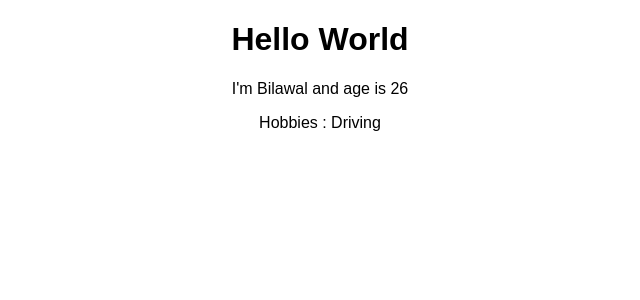
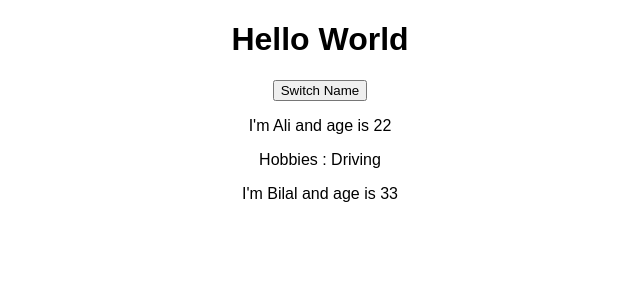
Before and after one commit to bilawal-liaqat/react_my_app, a React (Create React App) app: page / in a window 1280 px wide. Shown: the top 300 px of the page, without its empty margins (320-960 px from the left). Built offline with nearby package versions, Linux system fonts and the light colour scheme.

Commit message:
Using State

```diff
--- a/src/App.js
+++ b/src/App.js
@@ -7,11 +7,22 @@ import Person from './Person/Person';
 
 
 class App extends Component {
+
+  state = {
+    persons: [
+{name: 'Ali', age: 22},
+{name:'Bilal', age: 33}
+    ]
+  }
+
+
   render() {
     return (
       <div className="App">
        <h1> Hello World </h1>
-      <Person name="Bilawal" age= "26">Hobbies : Driving </Person>
+       <button> Switch Name</button>
+      <Person name={this.state.persons[0].name} age= {this.state.persons[0].age}>Hobbies : Driving </Person>
+      <Person name={this.state.persons[1].name} age= {this.state.persons[1].age}> </Person>
 
 
       </div>
```
